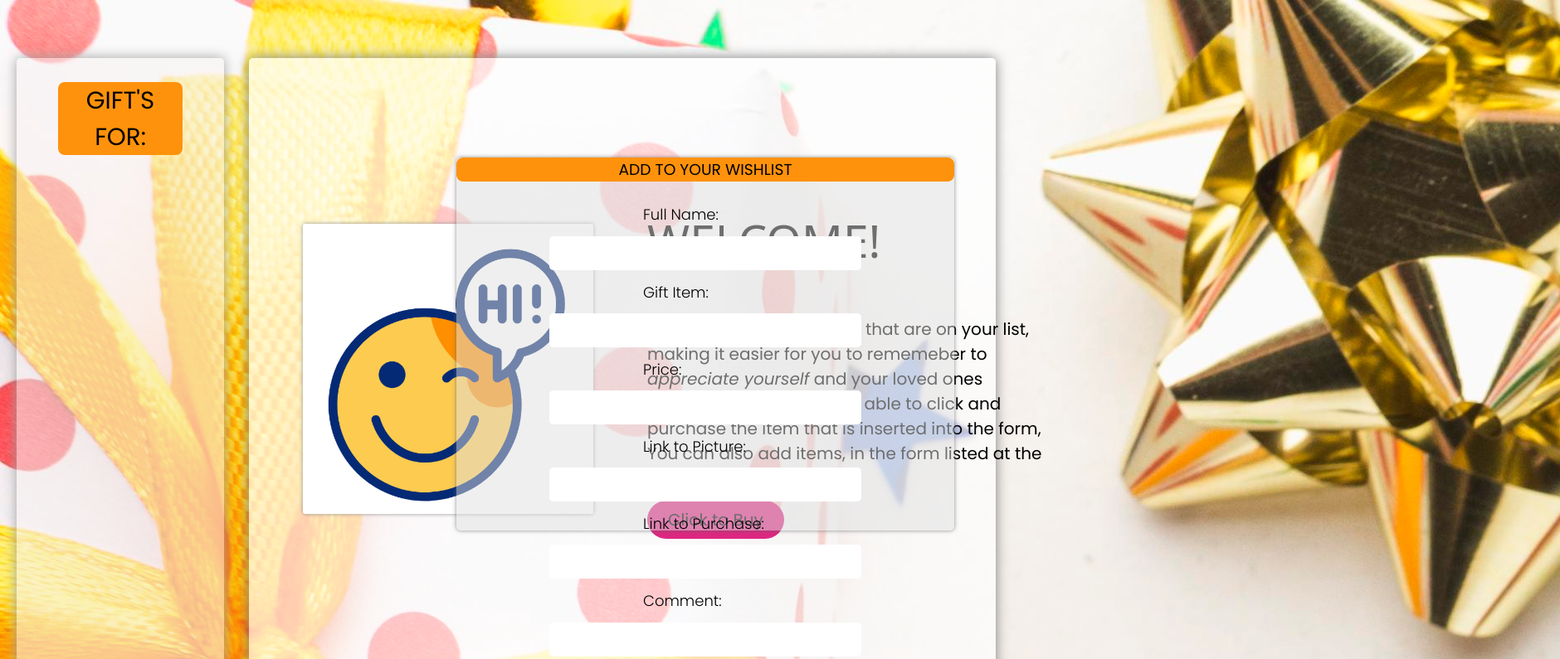
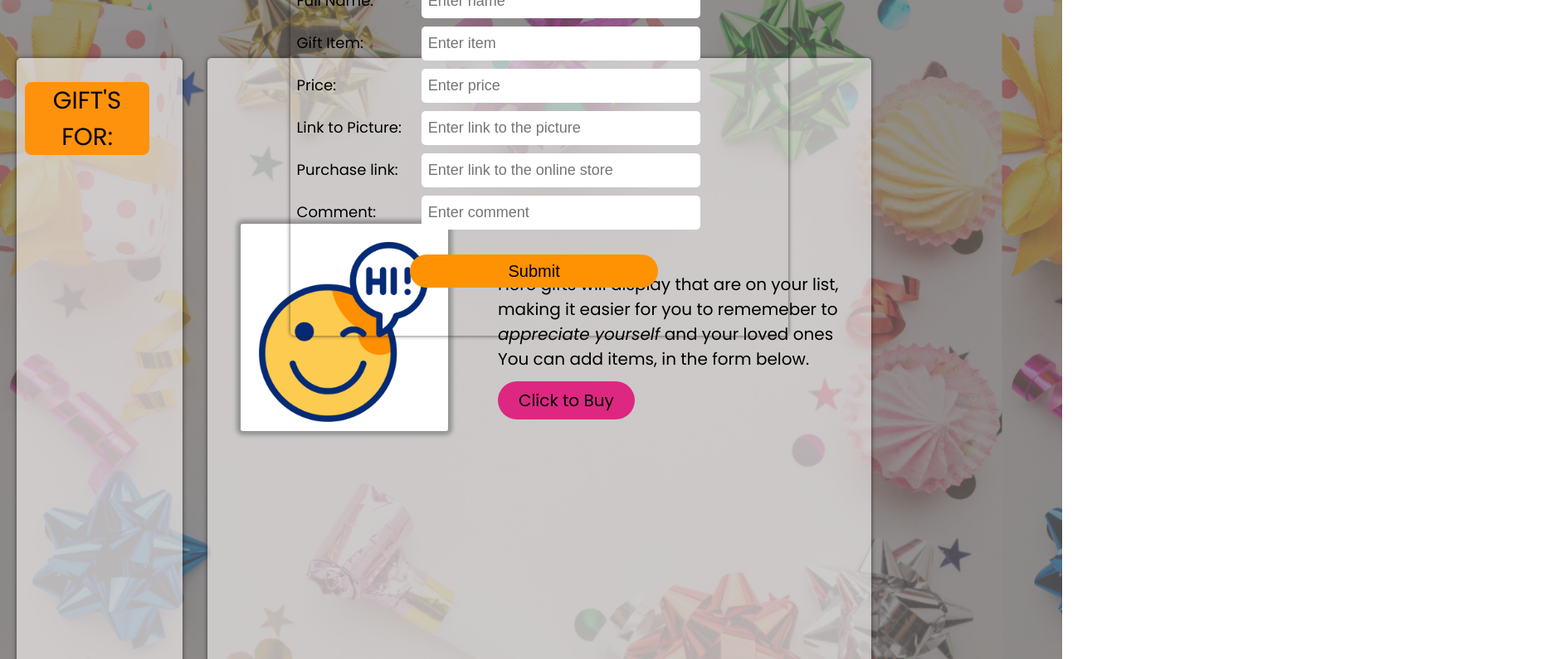
Before and after one commit to Gakeniii/Phase1-Final-project, a website: page index.html in a window 1280 px wide. Shown: the top 795 px of the page at 83% size, 1880 px wide, since content can reach past the window. Drawn offline with Linux system fonts and the light colour scheme; no server answers.

Commit message:
Updated files ,changes to the css and modified the js file

```diff
--- a/CSS/style.css
+++ b/CSS/style.css
@@ -1,11 +1,15 @@
 @import url('https://fonts.googleapis.com/css2?family=Poppins:ital,wght@0,100;0,200;0,300;0,400;0,500;0,600;0,700;0,800;0,900;1,100;1,200;1,300;1,400;1,500;1,600;1,700;1,800;1,900&display=swap');
 
+*{
+    width:fit-content;
+    scroll-behavior: smooth;
+}
 body {
     font-family: "Poppins", sans-serif;
+    /* height: 100vh; */
+    margin: 0;
+    background: linear-gradient(rgba(101, 98, 98, 0.712), rgb(101, 98, 98, 0.712)),url(/images/partyreal.jpg);
     background-size: cover;
-    height: 100vh;
-    margin: 0;
-    background:  url(/images/partyreal.jpg) ;
 }
 
 h2 {
@@ -20,7 +24,7 @@ h2 {
 #donation-bar {
     position: relative;
     padding-bottom: 5px;
-    left: 600px;
+    left: 550px;
     bottom: 815px;
 }
 
@@ -35,21 +39,21 @@ header {
     /* background-color: #ffffffb0; */
     padding: 5px;
     border-radius: 3px;
-    color: rgb(74, 13, 98);
+    color: rgb(88, 7, 121);
     left: 450px;
     /* box-shadow: 0px 0px 0px rgb(222, 132, 22); */
 }
 
 #mainGift {
     position: relative;
-    width: 350px;
-    height: 350px;
+    width: 250px;
+    height: 250px;
     object-fit: fill;
     top: 200px;
-    left: 65px;
+    left: 40px;
     border-width: 10px;
     border-radius: 3px;
-    box-shadow: 0px 0 5px rgb(148, 148, 148);
+    box-shadow: 0px 0 5px 5px rgb(148, 148, 148);
 }
 
 #giftsFor {
@@ -57,12 +61,12 @@ header {
     position: relative;
     font-size: 25px;
     padding-top: 70px;
-    left: 70px;
-    color: rgb(104, 20, 125);
+    left: 30px;
+    color: rgb(46, 3, 102);
     list-style-type: none;
     width: 150px;
     cursor: pointer;
-    background-color: transparent;
+    /* background-color: transparent; */
 }
 
 #giftsFor li {
@@ -72,13 +76,15 @@ header {
 #giftsFor li:hover {
     background-color: rgb(167, 215, 7);
     color: #000;
-    width: 120px;
+    width: 100px;
     border-radius: 8px;
     transform: translate(2px, 1px);
     transition: 0.2s;
+    box-shadow: 0px 0 5px 2px rgba(55, 142, 8, 0.792);
 }
 
 h3 {
+    bottom: 100px;
     background-color: rgb(255, 146, 12);
     border-radius: 8px;
     font-weight: 400;
@@ -89,8 +95,8 @@ h3 {
 
 #giftDisplay {
     position: relative;
-    left: 480px;
-    bottom: 230px;
+    left: 350px;
+    bottom: 150px;
     font-size: 20px;
     font-family: "Poppins", san-serif;
     width: 500px;
@@ -98,8 +104,10 @@ h3 {
 
 /* Name of the gift being displayed */
 #nameGift {
+    left: 50px;
+
     font-weight: 500;
-    font-size: 55px;
+    font-size: 45px;
     font-family: system-ui, -apple-system, BlinkMacSystemFont, "Segoe UI", Roboto,
         Oxygen, Ubuntu, Cantarell, "Open Sans", "Helvetica Neue", sans-serif;
     text-transform: uppercase;
@@ -109,63 +117,74 @@ h3 {
 /* Box wit all the pages content except the left box */
 #middleBox {
     position: absolute;
-    width: 900px;
-    border: 5px solid, white solid;
+    width: 800px;
+    /* border: 5px solid, white solid; */
     margin: 0;
-    background-color: #ffffffb0;
-    height: 250vh;
-    left: 300px;
+    background-color: #f3f1f19c;
+    height: 200vh;
+    left: 250px;
     top: 70px;
     border-radius: 5px;
-    box-shadow: 0px 0px 15px rgb(125, 125, 125);
+    box-shadow: 0px 0px 5px rgba(25, 24, 24, 0.74);
 }
 
 /*  where the names are being displayed */
 #leftBox {
     position: absolute;
-    width: 230px;
+    width: 180px;
     padding: 10px;
     border: 5px solid, white solid;
     margin: 0;
-    background-color: #f8f3f391;
+    background-color: #edeaeaae;
     height: 150vh;
     left: 20px;
     top: 70px;
     border-radius: 5px;
-    box-shadow: 0px 0px 15px rgb(160, 160, 160);
+    box-shadow: 0px 0px 5px rgba(25, 24, 24, 0.74);}
+
+/* FORM */
+#iWantMoreGifts {
+    background: transparent;
+    background-size: cover;
+    font-weight: 400;
+    color: rgb(0, 0, 0);
+    position: relative;
+    box-shadow: 0px 0px 5px rgba(25, 24, 24, 0.74);
+    border-radius: 5px;
+    height: 500px;
+    width: 600px;
+    left: 350px;
+    bottom: 400px;
+    font-family: "Poppins", sans-serif;
+    justify-content: center;
 }
-
-/* Form to add more gifts */
-#iWantMoreGifts {
+#add{
+    margin-left: 13pc;
+    width: 20pc;
+    justify-content: center;
+    font-size: 25px;
+    font-weight: 500;
+}
+label{
+    display: inline-flex;
+    width: 100pt;
     position: relative;
-    box-shadow: 0px 0px 5px rgba(101, 101, 101, 0.74);
-    text-align: center;
-    border-radius: 5px;
-    background: rgba(223, 222, 223, 0.493);
-    height: 450px;
-    width: 600px;
-    left: 550px;
-    bottom: 100px;
-    font-family: "Poppins", sans-serif;
-}
-
-label{
     font-size: 18px;
-    font-weight: 300;
-    width: 150px;
-    position: relative;
-    flex-direction: row;
-    display: inline-flex;
+    font-weight: 400;
     margin: 0.2cm;
 }
 input[type="text"] {
-    font-size: 400;
-    width: 60%;
+    font-size: 18px;
+    width: 20pc;
     padding: 8px;
+    /* left: 100pc; */
     margin: 5px;
     height: 25px;
     border: none;
     border-radius: 5px;
+}
+input[type="text"] :hover{
+    border: 1px solid black;
 }
 
 /* #checkOrder {
@@ -179,8 +198,9 @@ input[type="text"] {
 #finalSubmit {
     font-weight: 400;
     font-size: 20px;
-    width: 50%;
+    width: 60%;
     height: 40px;
+    margin-left: 9pc;
     color: rgb(0, 0, 0);
     padding: 9px 25px;
     background-color: rgb(255, 146, 2);
@@ -219,16 +239,25 @@ a:hover {
 
 /* Delete button */
 #delete {
-    margin-top: 24px;
+    margin-top: 1pc;
 }
 
 #delete button {
     height: 40px;
     padding: 0 24px;
-    background-color: rebeccapurple;
-    color: white;
+    font-size: 18px;
+    background-color: rgb(189, 8, 51);
+    color: #000;
     outline: none;
     border: none;
     border-radius: 20px;
     cursor: pointer;
 }
+#delete :hover{
+    color: antiquewhite;
+    background-color: rgb(124, 9, 30);
+    box-shadow: 3px 5px 5px grey;
+    transform: translate(2px, 1px);
+    transition: 0.2s;
+
+}
--- a/index.html
+++ b/index.html
@@ -24,11 +24,9 @@
         </div>
         <div id="giftDisplay">
             <p id="nameGift">Welcome! </p>
-            <p id="itemGift">Here you can display gifts that are on your list, making it easier for you to rememeber to
-                <i>appreciate yourself</i> and your loved ones <br> Below is where you will be able to click and
-                purchase the item that is inserted into
-                the
-                form, <br> You can also add items, in the form listed at the bottom of the page.
+            <p id="itemGift">Here gifts will display that are on your list,<br>making it easier for you to rememeber to
+                <i>appreciate yourself</i> and your loved ones <br>
+                You can add items, in the form below.
             </p>
             <p id="newGiftAdd"></p>
             <p id="priceGift"></p>
@@ -48,25 +46,25 @@
         </header>
     </div>
     <div id="iWantMoreGifts">
-        <h3>Add to your Wishlist</h2>
+        <h4 id="add">Add to your Wishlist</h4>
             <form id="submitForm">
-                <label for="name">Full Name:</label><br>
-                <input type="text" id="nameInput" name="name"><br>
+                <label for="name">Full Name:</label>
+                <input type="text" id="nameInput" name="name" placeholder="Enter name" required><br>
 
-                <label for="item">Gift Item:</label><br>
-                <input type="text" id="itemInput" name="item"><br>
+                <label for="item">Gift Item:</label>
+                <input type="text" id="itemInput" name="item" placeholder="Enter item" required><br>
 
-                <label for="price">Price:</label><br>
-                <input type="text" id="priceInput" name="price"><br>
+                <label for="price">Price:</label>
+                <input type="text" id="priceInput" name="price" placeholder="Enter price" required><br>
 
-                <label for="picture">Link to Picture:</label><br>
-                <input type="text" id="pictureInput" name="picture"><br>
+                <label for="picture">Link to Picture:</label>
+                <input type="text" id="pictureInput" name="picture" placeholder="Enter link to the picture" required><br>
 
-                <label for="link">Link to Purchase:</label><br>
-                <input type="text" id="linkInput" name="link"><br>
+                <label for="link">Purchase link:</label>
+                <input type="text" id="linkInput" name="link" placeholder="Enter link to the online store" required><br>
 
-                <label for="comment">Comment:</label><br>
-                <input type="text" id="commentInput" name="comment"><br>
+                <label for="comment">Comment:</label>
+                <input type="text" id="commentInput" name="comment" placeholder="Enter comment" required><br>
 
                 <br><input id="finalSubmit" class="finalSubmit" type="submit" value="Submit">
             </form>
--- a/js/index.js
+++ b/js/index.js
@@ -1,6 +1,7 @@
 
 const baseURL = "https://my-json-server.typicode.com/Gakeniii/Phase1-Final-project/gifts";
 
+// const baseURL = "http://localhost:3000/gifts"
 document.addEventListener("DOMContentLoaded", function () {
   fetch(baseURL)
     .then((resp) => {
@@ -15,7 +16,6 @@ document.addEventListener("DOMContentLoaded", function () {
     .catch((err) => {
       alert("An error occurred: " + err);
     });
-    //Initialize Form submission
     submitData();
 });
 
@@ -43,10 +43,10 @@ function renderGift(giftObject) {
     const pictureGift = document.querySelector("#mainGift");
     const linkGift = document.querySelector("#linkGift");
     const commentGift = document.querySelector("#commentGift");
-    const addWishBtn = document.getElementById('addWishbtn')
 
-    //Removing the "ADD Wish" button that leads to the form
-    // addWishBtn.remove()
+    //Removing the  link scrolling to the from
+    //didn't work
+    // document.getElementById('wish').remove()
 
     // Clear previous delete button
     delGift.innerHTML = "";
@@ -54,13 +54,12 @@ function renderGift(giftObject) {
     // Create delete button
     let deleteBtn = document.createElement("button");
     deleteBtn.innerHTML = "Delete";
-    deleteBtn.addEventListener("click", () => {
+    deleteBtn.addEventListener("click", (e) => {
       deleteGift(id); // Call the delete function
       nameItem.remove(); // Removes the gift from the list
-      window.onreset();
+      e.target.reset()
     });
     delGift.appendChild(deleteBtn);
-
 
     // Update UI with gift details
     itemGift.innerText = item;
@@ -115,7 +114,6 @@ function submitData() {
   });
 }
 
-//Delete function
 function deleteGift(id) {
   fetch(`${baseURL}/${id}`, {
     method: "DELETE",
```
Also changed, not shown: db.json (+0 -9 lines), package.json (+20 -2 lines), server.js (added, +24 -0 lines), images/gifts.jpg (deleted), vercel.json (added).
